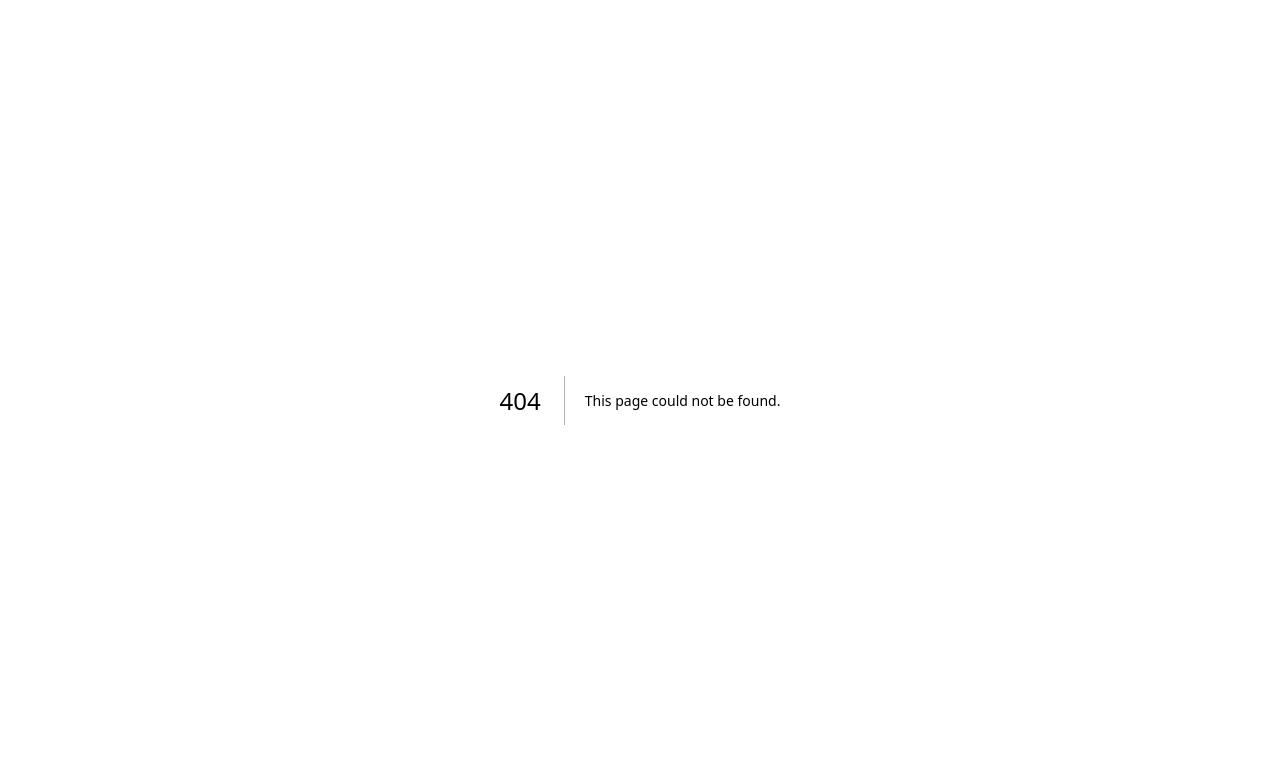
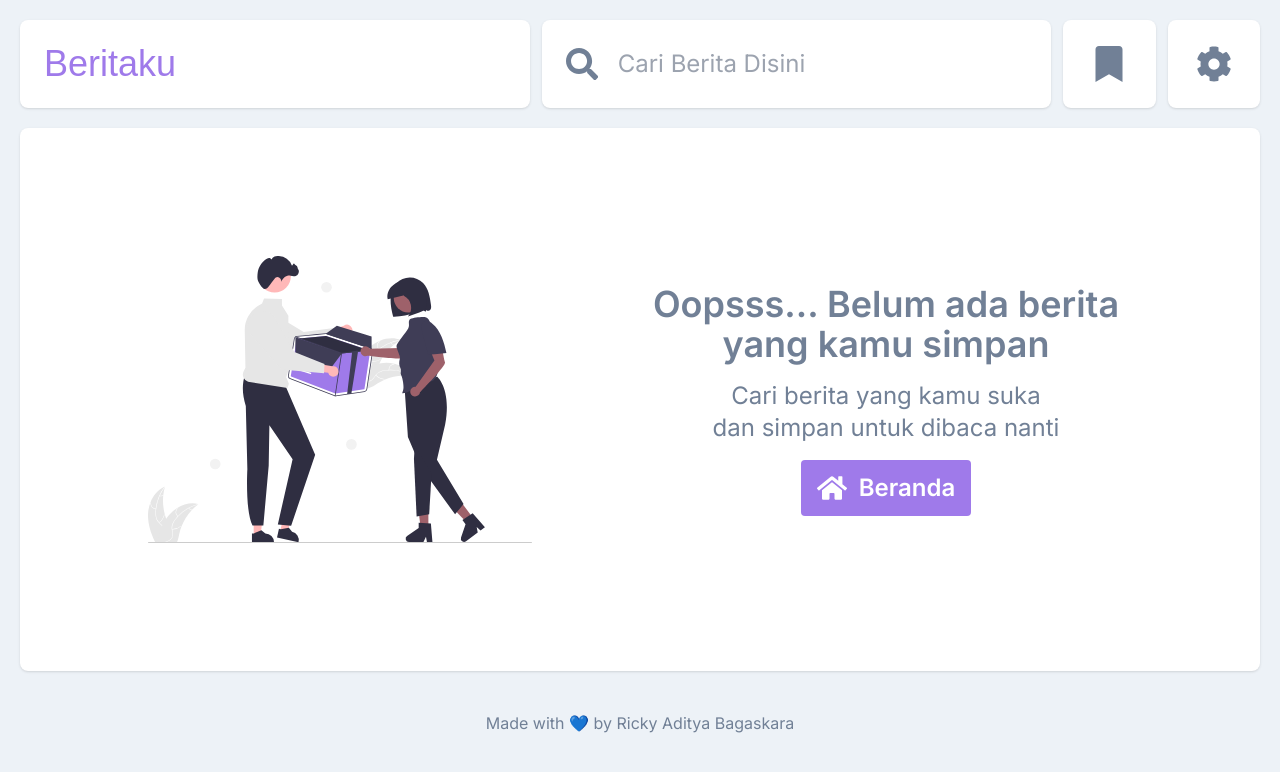
Before and after one commit to rickyaditb/beritaqu, a Next.js app: page /bookmark in a window 1280 px wide. Before the commit this address had no page. Shown: the top 772 px of the page. Built offline with nearby package versions, Linux system fonts and the light colour scheme.

Commit message:
feat: add empty bookmark page

```diff
--- /dev/null
+++ b/app/bookmark/page.tsx
@@ -0,0 +1,29 @@
+import { FaHome } from "react-icons/fa";
+import Header from "../components/Header";
+import Sidebar from "../components/Sidebar";
+import Footer from "../components/Footer";
+import Link from "next/link";
+
+export default function page() {
+  return (
+    <div className="container max-w-7xl mx-auto mt-5 w-full px-5">
+      <Header />
+      <div className="grid grid-cols-6">
+        <div className="effect col-span-6 grid grid-cols-2 p-32">
+          <img src="/empty.svg" alt="" className="max-w-96" />
+          <div className="text-center flex flex-col items-center justify-center gap-4">
+            <p className="text-4xl font-semibold text-secondary text-center">Oopsss... Belum ada berita yang kamu simpan</p>
+            <p className="text-2xl text-center text-secondary">Cari berita yang kamu suka <br />dan simpan untuk dibaca nanti</p>
+            <Link href={"/"} className="bg-primary px-4 py-3 text-2xl text-white font-semibold rounded flex items-center gap-3">
+              <FaHome className="text-3xl" />
+              Beranda
+            </Link>
+          </div>
+        </div>
+        <div className="col-span-6">
+          <Footer />
+        </div>
+      </div>
+    </div>
+  )
+}
--- a/app/components/Header.tsx
+++ b/app/components/Header.tsx
@@ -3,6 +3,7 @@
 import { useDebouncedCallback } from 'use-debounce';
 import { FaBookmark, FaChevronLeft, FaCog, FaSearch } from "react-icons/fa";
 import { useRouter, usePathname } from 'next/navigation';
+import Link from 'next/link';
 
 export default function Header() {
   const router = useRouter();
@@ -33,9 +34,9 @@ export default function Header() {
           onChange={(e) => handleSearch(e)}
           type="text" name="" id="" placeholder="Cari Berita Disini" className="text-2xl w-full py-6 ml-5 border-none focus:outline-none rounded-lg" />
       </div>
-      <div className="p-6 effect flex items-center justify-center col-span-3 lg:col-span-1 order-2 lg:order-3">
+      <Link href="/bookmark" className="p-6 effect flex items-center justify-center col-span-3 lg:col-span-1 order-2 lg:order-3">
         <FaBookmark className="text-secondary text-4xl shrink-0" />
-      </div>
+      </Link>
       <div className="p-6 effect flex items-center justify-center col-span-3 lg:col-span-1 order-3 lg:order-4">
         <FaCog className="text-secondary text-4xl shrink-0" />
       </div>
```
Also changed, not shown: public/empty.svg (added).
